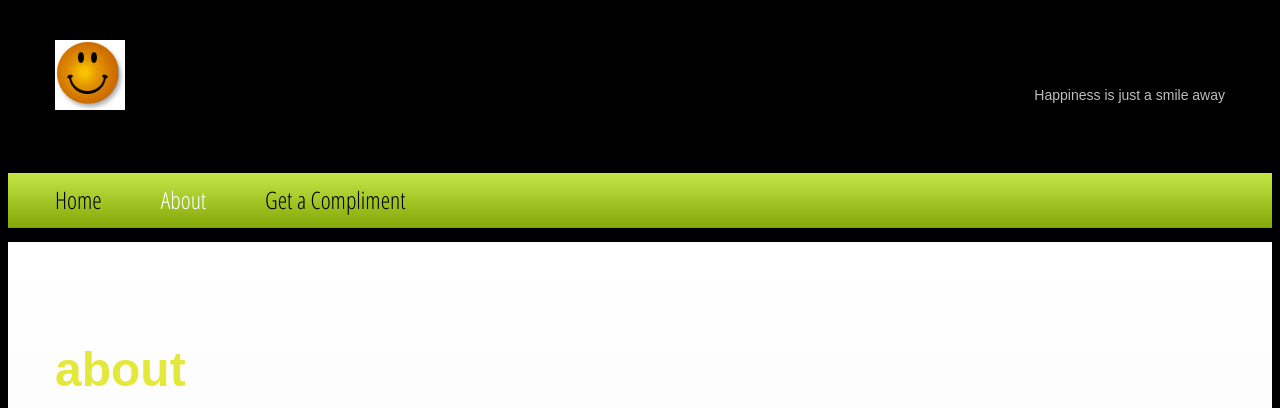
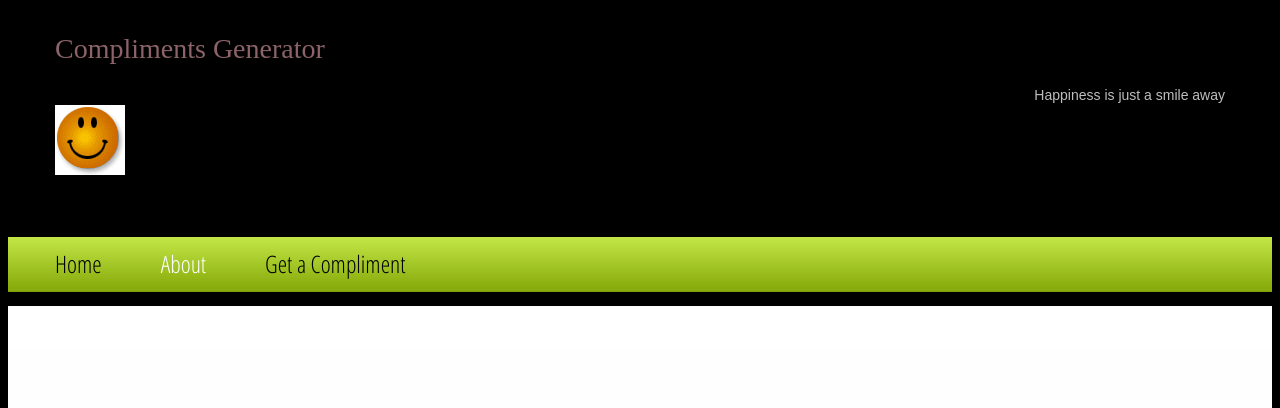
Before and after one commit to drussel2/compliment, a Flask app: page /about in a window 1280 px wide. Shown: the top 408 px of the page. Run offline with Flask 2, Linux system fonts and the light colour scheme; some libraries are stand-ins or nearby versions; some web fonts are replaced.

Commit message:
Update layout.html

```diff
--- a/templates/layout.html
+++ b/templates/layout.html
@@ -22,7 +22,7 @@
   <div class="container_12">
     <div class="grid_12">
       <div class="h_phone">Happiness is just a smile away</div>
-      <h1><a href="index.html"><img src="static/img/Smiley_kabelsalat.gif" alt=""></a> </h1>
+      <h1>Compliments Generator</h1><h1><a href="index.html"><img src="static/img/Smiley_kabelsalat.gif" alt=""></a> </h1>
       <div class="clear"></div>
     </div>
     <div class="clear"></div>
```
